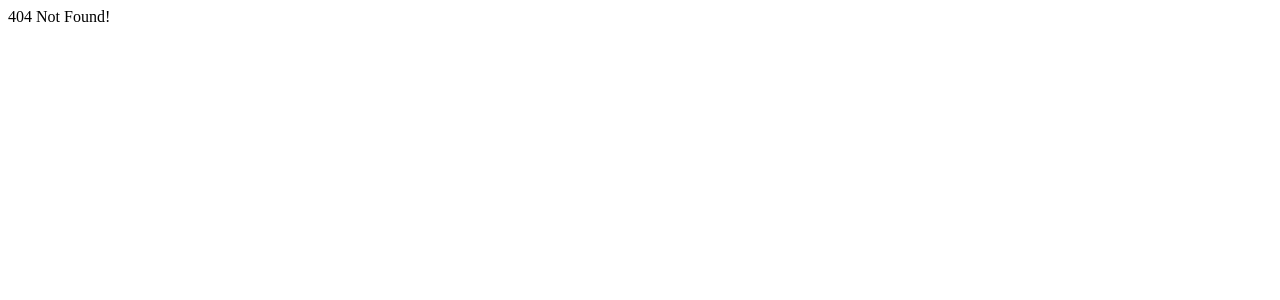
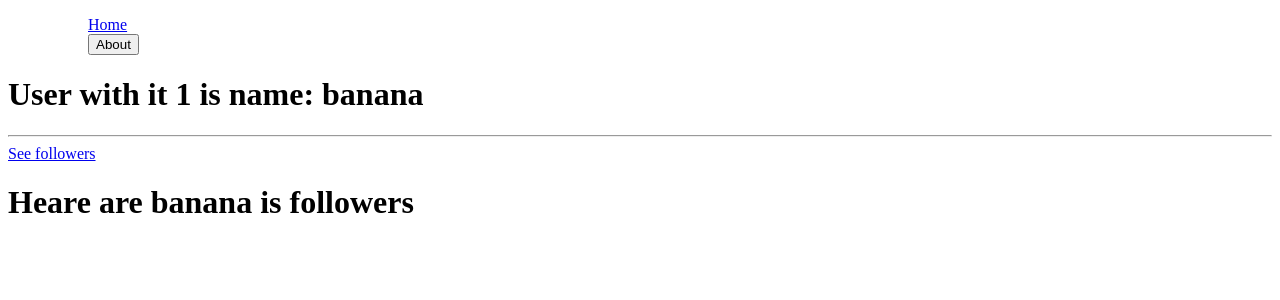
Before and after one commit to funky1119/react-func, a React (Create React App) app: page /users/1/followers in a window 1280 px wide. Before the commit this address had no page. Shown: the top 300 px of the page. Built offline with nearby package versions, Linux system fonts and the light colour scheme.

Commit message:
router v6 use

```diff
--- a/src/components/ErrorComponent.tsx
+++ b/src/components/ErrorComponent.tsx
@@ -1,5 +1,4 @@
 function ErrorComponent() {
-  return <h1>에러 발생</h1>;
+  return <h1>This component crashed</h1>;
 }
-
 export default ErrorComponent;
--- a/src/components/Header.tsx
+++ b/src/components/Header.tsx
@@ -1,6 +1,10 @@
-import { Link } from "react-router-dom";
+import { Link, useNavigate } from "react-router-dom";
 
 function Header() {
+  const navigate = useNavigate();
+  const onAboutClick = () => {
+    navigate("about");
+  };
   return (
     <header>
       <ul>
@@ -8,7 +12,7 @@
           <Link to={"/"}>Home</Link>
         </ul>
         <ul>
-          <Link to={"/about"}>About</Link>
+          <button onClick={onAboutClick}>About</button>
         </ul>
       </ul>
     </header>
--- /dev/null
+++ b/src/db.ts
@@ -0,0 +1,10 @@
+export const users = [
+  {
+    id: 1,
+    name: "banana",
+  },
+  {
+    id: 2,
+    name: "orange",
+  },
+];
--- a/src/screens/Home.tsx
+++ b/src/screens/Home.tsx
@@ -1,6 +1,18 @@
+import { Link } from "react-router-dom";
+import { users } from "../db";
+
 function Home() {
-  const ff: any = [];
-  return <h1>{ff[1].name}</h1>;
+  return (
+    <div>
+      <h1>Users</h1>
+      <ul>
+        {users.map((user) => (
+          <li key={user.id}>
+            <Link to={`/users/${user.id}`}>{user.name}</Link>
+          </li>
+        ))}
+      </ul>
+    </div>
+  );
 }
-
 export default Home;
--- a/src/screens/Router.tsx
+++ b/src/screens/Router.tsx
@@ -1,15 +1,11 @@
-import {
-  createBrowserRouter,
-  //   BrowserRouter,
-  //   Routes,
-  //   Route,
-} from "react-router-dom";
-// import Header from "../components/Header";
+import { createBrowserRouter } from "react-router-dom";
 import Home from "./Home";
 import About from "./About";
 import Root from "../Root";
 import NotFound from "./NotFound";
 import ErrorComponent from "../components/ErrorComponent";
+import User from "./users/User";
+import Followers from "./users/Followers";
 
 const router = createBrowserRouter([
   {
@@ -17,10 +13,24 @@
     element: <Root />,
     errorElement: <NotFound />,
     children: [
-      { path: "", element: <Home />, errorElement: <ErrorComponent /> },
+      {
+        path: "",
+        element: <Home />,
+        errorElement: <ErrorComponent />,
+      },
       {
         path: "about",
         element: <About />,
+      },
+      {
+        path: "users/:userId",
+        element: <User />,
+        children: [
+          {
+            path: "followers",
+            element: <Followers />,
+          },
+        ],
       },
     ],
   },
--- /dev/null
+++ b/src/screens/users/Followers.tsx
@@ -0,0 +1,16 @@
+import { useOutletContext } from "react-router-dom";
+
+interface IFollowersContext {
+  nameOfMyUser: string;
+}
+
+function Followers() {
+  const { nameOfMyUser } = useOutletContext<IFollowersContext>();
+  return (
+    <div>
+      <h1>Heare are {nameOfMyUser} is followers</h1>
+    </div>
+  );
+}
+
+export default Followers;
--- /dev/null
+++ b/src/screens/users/User.tsx
@@ -0,0 +1,23 @@
+import { Link, Outlet, useParams } from "react-router-dom";
+import { users } from "../../db";
+
+function User() {
+  const { userId } = useParams();
+
+  return (
+    <div>
+      <h1>
+        User with it {userId} is name: {users[Number(userId) - 1].name}
+      </h1>
+      <hr />
+      <Link to="followers">See followers</Link>
+      <Outlet
+        context={{
+          nameOfMyUser: users[Number(userId) - 1].name,
+        }}
+      />
+    </div>
+  );
+}
+
+export default User;
```
